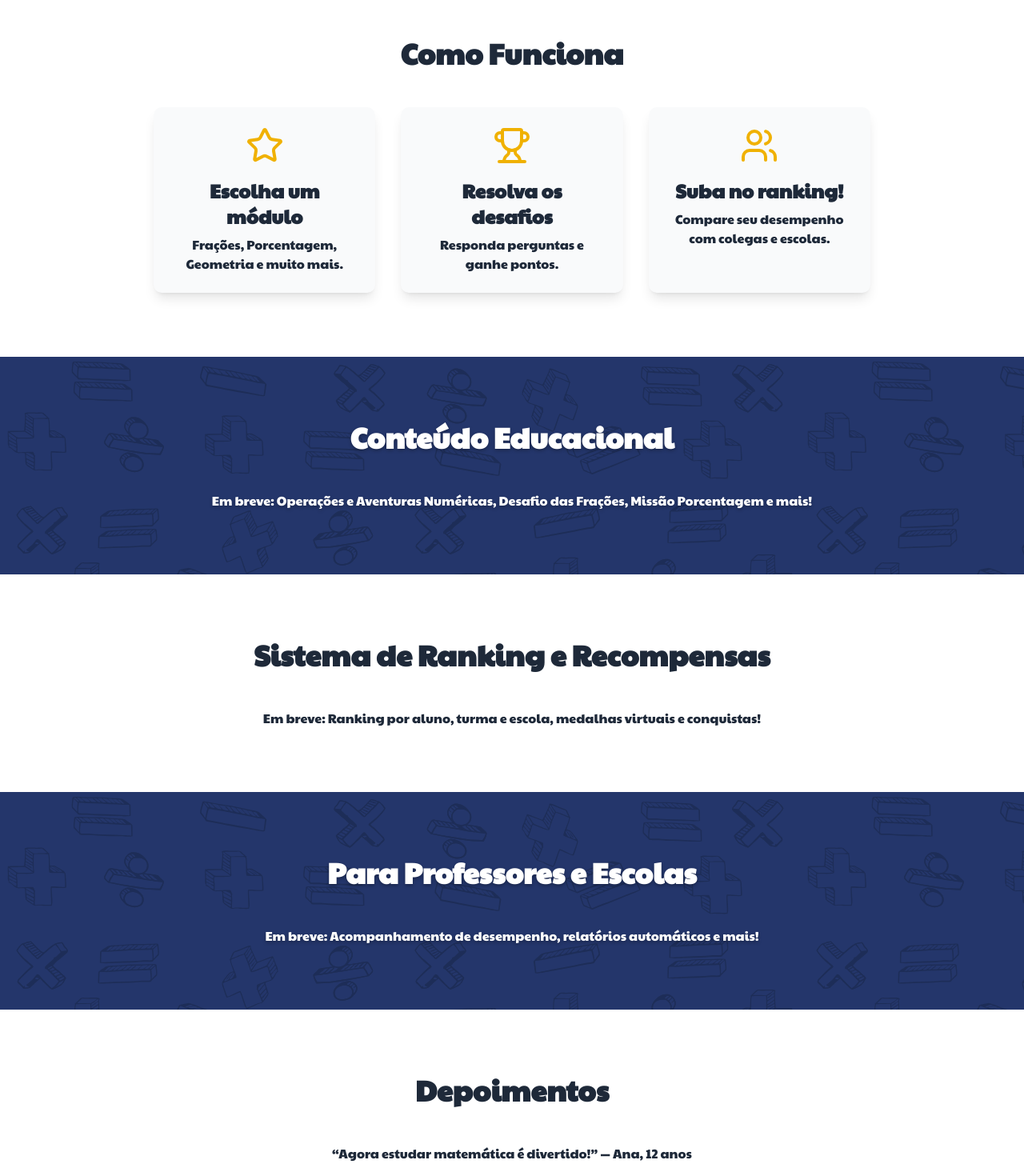
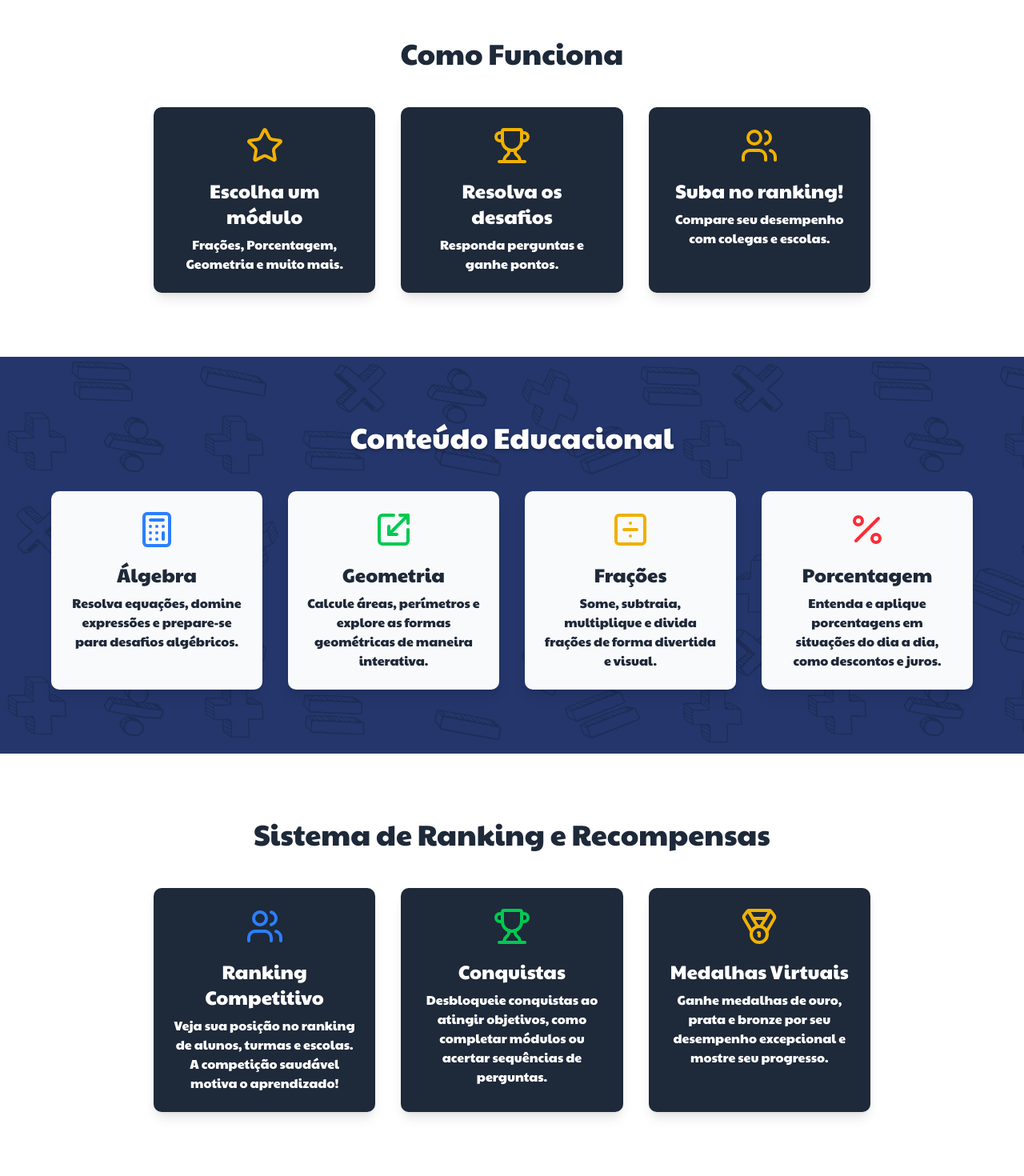
Before and after one commit to mairapaulac/MatFun, a Next.js app: page / in a window 1280 px wide. Shown: the part 960-2430 px from the top of the page at 80% size. Built offline with nearby package versions, Linux system fonts and the light colour scheme.

Commit message:
ui(landing page): added content on lp

```diff
--- a/src/app/page.tsx
+++ b/src/app/page.tsx
@@ -2,7 +2,7 @@
 
 import { Button } from "@/components/ui/button";
 import { useRouter } from "next/navigation";
-import { ArrowRight, ShieldCheck, Star, Trophy, Users, Menu } from "lucide-react";
+import { ArrowRight, ShieldCheck, Star, Trophy, Users, Menu, Medal, ClipboardList, BarChart, School, Calculator, Percent, Scaling, DivideSquareIcon } from "lucide-react";
 import Link from "next/link";
 import Image from "next/image";
 import { useState } from "react";
@@ -10,11 +10,30 @@ import { useState } from "react";
 export default function LandingPage() {
   const router = useRouter();
   const [isMenuOpen, setIsMenuOpen] = useState(false);
-
+  const testimonials = [
+    {
+      name: "Aluna",
+      age: 12,
+      school: "Escola Estadual",
+      text: "Agora estudar matemática é divertido! Consigo entender melhor os conceitos.",
+    },
+    {
+      name: "Aluno",
+      age: 13,
+      school: "Escola Estadual",
+      text: "Adoro competir com meus colegas. Melhorei muito meu desempenho!",
+    },
+    {
+      name: "Aluna",
+      age: 11,
+      school: "Escola Estadual",
+      text: "Os desafios são legais e não fico cansada. Quero jogar todos os dias!",
+    },
+  ]
   return (
     <div className="bg-background text-white min-h-screen w-screen overflow-x-hidden">
       {/* Header */}
-      <header className="py-4 px-8 flex justify-between items-center  bg-gradient-to-r from-[#293864] via-[#334a91] to-[#293864] border-b border-gray-700  sticky top-0 z-50">
+      <header className="py-4 px-8 flex justify-between items-center  bg[#334a91]  border-b border-gray-700  sticky top-0 z-50">
         <div className="flex items-center">
             <Image src="/logomatfun.svg" alt="MatFun Logo" width={150} height={50} />
             <nav className="hidden lg:flex items-center space-x-6 text-lg ml-10">
@@ -54,7 +73,7 @@ export default function LandingPage() {
             {/* <Image src="/logo-matfun.svg" alt="MatFun Logo" width={400} height={128} className="mx-auto"/> */}
             <Image src="/logomatfun.svg" alt="MatFun Logo" width={800} height={256} className="mx-auto"/>
         </div>
-        <h2 className="text-5xl font-bold mb-4 text-shadow">Aprenda Matemática Jogando!</h2>
+        <h2 className="text-5xl font-normal mb-4 text-shadow">Aprenda Matemática Jogando!</h2>
         <p className="text-lg max-w-2xl mx-auto mb-8 text-shadow">
           Uma plataforma divertida que ajuda alunos da rede pública a dominar a matemática e se preparar para o SAEB.
         </p>
@@ -66,21 +85,21 @@ export default function LandingPage() {
 
       {/* Como Funciona Section */}
       <section id="como-funciona" className="py-20 px-8 bg-white  text-gray-800">
-        <h3 className="text-4xl font-bold text-center mb-12">Como Funciona</h3>
+        <h3 className="text-4xl font-normal text-center mb-12">Como Funciona</h3>
         <div className="grid md:grid-cols-3 gap-8 max-w-4xl mx-auto">
-          <div className="text-center p-6 rounded-lg shadow-lg bg-gray-50 backdrop-blur-sm">
+          <div className="text-center p-6 rounded-lg shadow-lg bg-gray-800 text-white">
             <Star className="mx-auto h-12 w-12 text-yellow-500 mb-4" />
-            <h4 className="text-2xl font-bold mb-2">Escolha um módulo</h4>
+            <h4 className="text-2xl font-normal mb-2">Escolha um módulo</h4>
             <p>Frações, Porcentagem, Geometria e muito mais.</p>
           </div>
-          <div className="text-center p-6 rounded-lg shadow-lg bg-gray-50 backdrop-blur-sm">
+          <div className="text-center p-6 rounded-lg shadow-lg bg-gray-800 text-white">
             <Trophy className="mx-auto h-12 w-12 text-yellow-500 mb-4" />
-            <h4 className="text-2xl font-bold mb-2">Resolva os desafios</h4>
+            <h4 className="text-2xl font-normal mb-2">Resolva os desafios</h4>
             <p>Responda perguntas e ganhe pontos.</p>
           </div>
-          <div className="text-center p-6 rounded-lg shadow-lg bg-gray-50 backdrop-blur-sm">
+          <div className="text-center p-6 rounded-lg shadow-lg bg-gray-800 text-white">
             <Users className="mx-auto h-12 w-12 text-yellow-500 mb-4" />
-            <h4 className="text-2xl font-bold mb-2">Suba no ranking!</h4>
+            <h4 className="text-2xl font-normal mb-2">Suba no ranking!</h4>
             <p>Compare seu desempenho com colegas e escolas.</p>
           </div>
         </div>
@@ -88,56 +107,117 @@ export default function LandingPage() {
 
       {/* Conteúdo Educacional (Módulos) Section */}
       <section id="modulos" className="py-20 px-8 bg-pattern">
-        <h3 className="text-4xl font-bold text-center mb-12 text-shadow">Conteúdo Educacional</h3>
-        {/* Placeholder for modules */}
-        <div className="text-center text-shadow">
-          <p>Em breve: Operações e Aventuras Numéricas, Desafio das Frações, Missão Porcentagem e mais!</p>
+        <h3 className="text-4xl font-normal text-center mb-12 text-shadow">Conteúdo Educacional</h3>
+        <div className="grid md:grid-cols-2 lg:grid-cols-4 gap-8 max-w-6xl mx-auto text-gray-800">
+          <div className="text-center p-6 rounded-lg shadow-lg bg-gray-50">
+            <Calculator className="mx-auto h-12 w-12 text-blue-500 mb-4" />
+            <h4 className="text-2xl font-normal mb-2">Álgebra</h4>
+            <p>Resolva equações, domine expressões e prepare-se para desafios algébricos.</p>
+          </div>
+          <div className="text-center p-6 rounded-lg shadow-lg bg-gray-50">
+            <Scaling className="mx-auto h-12 w-12 text-green-500 mb-4" />
+            <h4 className="text-2xl font-normal mb-2">Geometria</h4>
+            <p>Calcule áreas, perímetros e explore as formas geométricas de maneira interativa.</p>
+          </div>
+          <div className="text-center p-6 rounded-lg shadow-lg bg-gray-50">
+            <DivideSquareIcon className="mx-auto h-12 w-12 text-yellow-500 mb-4" />
+            <h4 className="text-2xl font-normal mb-2">Frações</h4>
+            <p>Some, subtraia, multiplique e divida frações de forma divertida e visual.</p>
+          </div>
+          <div className="text-center p-6 rounded-lg shadow-lg bg-gray-50">
+            <Percent className="mx-auto h-12 w-12 text-red-500 mb-4" />
+            <h4 className="text-2xl font-normal mb-2">Porcentagem</h4>
+            <p>Entenda e aplique porcentagens em situações do dia a dia, como descontos e juros.</p>
+          </div>
         </div>
       </section>
 
       {/* Ranking Section */}
       <section id="ranking" className="py-20 px-8 bg-white text-gray-800">
-        <h3 className="text-4xl font-bold text-center mb-12">Sistema de Ranking e Recompensas</h3>
-        {/* Placeholder for ranking */}
-        <div className="text-center">
-          <p>Em breve: Ranking por aluno, turma e escola, medalhas virtuais e conquistas!</p>
+        <h3 className="text-4xl font-normal text-center mb-12">Sistema de Ranking e Recompensas</h3>
+        <div className="grid md:grid-cols-3 gap-8 max-w-4xl mx-auto">
+          <div className="text-center p-6 rounded-lg shadow-lg bg-gray-800 text-white">
+            <Users className="mx-auto h-12 w-12 text-blue-500 mb-4" />
+            <h4 className="text-2xl font-normal mb-2">Ranking Competitivo</h4>
+            <p>Veja sua posição no ranking de alunos, turmas e escolas. A competição saudável motiva o aprendizado!</p>
+          </div>
+          <div className="text-center p-6 rounded-lg shadow-lg bg-gray-800 text-white">
+            <Trophy className="mx-auto h-12 w-12 text-green-500 mb-4" />
+            <h4 className="text-2xl font-normal mb-2">Conquistas</h4>
+            <p>Desbloqueie conquistas ao atingir objetivos, como completar módulos ou acertar sequências de perguntas.</p>
+          </div>
+          <div className="text-center p-6 rounded-lg shadow-lg bg-gray-800 text-white">
+            <Medal className="mx-auto h-12 w-12 text-yellow-500 mb-4" />
+            <h4 className="text-2xl font-normal mb-2">Medalhas Virtuais</h4>
+            <p>Ganhe medalhas de ouro, prata e bronze por seu desempenho excepcional e mostre seu progresso.</p>
+          </div>
         </div>
       </section>
 
-      {/* Para Professores e Escolas Section */}
       <section id="educadores" className="py-20 px-8 bg-pattern">
-        <h3 className="text-4xl font-bold text-center mb-12 text-shadow">Para Professores e Escolas</h3>
-        {/* Placeholder for educators */}
-        <div className="text-center text-shadow">
-          <p>Em breve: Acompanhamento de desempenho, relatórios automáticos e mais!</p>
+        <h3 className="text-4xl font-normal text-center mb-12 text-shadow">Funcionalidades Futuras</h3>
+        <div className="grid md:grid-cols-3 gap-8 max-w-4xl mx-auto text-gray-800">
+          <div className="text-center p-6 rounded-lg shadow-lg bg-gray-50">
+            <BarChart className="mx-auto h-12 w-12 text-blue-500 mb-4" />
+            <h4 className="text-2xl font-normal mb-2">Acompanhamento de Desempenho</h4>
+            <p>Monitore o progresso de seus alunos em tempo real, identificando pontos fortes e dificuldades.</p>
+          </div>
+          <div className="text-center p-6 rounded-lg shadow-lg bg-gray-50">
+            <ClipboardList className="mx-auto h-12 w-12 text-green-500 mb-4" />
+            <h4 className="text-2xl font-normal mb-2">Relatórios Automáticos</h4>
+            <p>Receba relatórios detalhados por aluno, turma ou habilidade, facilitando a tomada de decisões pedagógicas.</p>
+          </div>
+          <div className="text-center p-6 rounded-lg shadow-lg bg-gray-50">
+            <School className="mx-auto h-12 w-12 text-yellow-500 mb-4" />
+            <h4 className="text-2xl font-normal mb-2">Atividades Personalizadas</h4>
+            <p>Crie e atribua listas de exercícios personalizadas para atender às necessidades específicas de cada turma.</p>
+          </div>
         </div>
       </section>
 
-      {/* Depoimentos Section */}
-      <section id="depoimentos" className="py-20 px-8 bg-white text-gray-800">
-        <h3 className="text-4xl font-bold text-center mb-12">Depoimentos</h3>
-        {/* Placeholder for testimonials */}
-        <div className="text-center">
-          <p>“Agora estudar matemática é divertido!” — Ana, 12 anos</p>
+      <section id="depoimentos" className="py-24 px-8 bg-white text-gray-800">
+        <h3 className="text-5xl font-bold text-center mb-16">O Que os Alunos Dizem</h3>
+        <div className="grid md:grid-cols-3 gap-8 max-w-5xl mx-auto">
+          {testimonials.map((testimonial, index) => (
+            <div
+              key={index}
+              className="p-8 rounded-2xl shadow-xl bg-gray-50 hover:shadow-2xl transition-shadow duration-300"
+            >
+              <div className="flex items-center gap-4 mb-4">
+                <div className="w-12 h-12 rounded-full bg-blue-400  flex items-center justify-center text-white font-bold text-lg">
+                  {testimonial.name.charAt(0)}
+                </div>
+                <div>
+                  <h4 className="font-bold text-lg">{testimonial.name}</h4>
+                  <p className="text-sm text-gray-500">
+                    {testimonial.age} anos • {testimonial.school}
+                  </p>
+                </div>
+              </div>
+              <div className="flex gap-1 mb-4">
+                {[...Array(5)].map((_, i) => (
+                  <Star key={i} className="h-4 w-4 fill-yellow-400 text-yellow-400" />
+                ))}
+              </div>
+              <p className="text-gray-700 leading-relaxed italic">{testimonial.text}</p>
+            </div>
+          ))}
         </div>
       </section>
 
-      {/* Segurança e Inclusão Section */}
       <section id="seguranca" className="py-20 px-8 bg-pattern">
-        <h3 className="text-4xl font-bold text-center mb-12 text-shadow">Segurança e Inclusão</h3>
+        <h3 className="text-4xl font-normal text-center mb-12 text-shadow">Segurança e Inclusão</h3>
         <div className="max-w-2xl mx-auto text-center">
           <ShieldCheck className="mx-auto h-12 w-12 text-green-400 mb-4" />
           <p className="text-shadow">Plataforma segura, sem anúncios, que respeita a privacidade dos alunos e é acessível em diversos dispositivos.</p>
         </div>
       </section>
 
-      {/* Call to Action Final */}
       <section className="py-20 px-8 text-center bg-white text-gray-800">
-        <h3 className="text-4xl font-bold mb-4">Pronto para entrar no jogo?</h3>
+        <h3 className="text-4xl font-normal mb-4">Pronto para entrar no jogo?</h3>
         <Button onClick={() => router.push('/auth/signup')} size="lg" className="transition-all duration-300 hover:scale-105 active:scale-95 rounded-bl-4xl rounded-tr-4xl">Começar Agora!</Button>
       </section>
 
-      {/* Footer */}
       <footer className="py-8 px-8 border-t border-gray-700 text-center bg-gray-800 bg-opacity-50">
         <p>&copy; 2025 MatFun. Todos os direitos reservados.</p>
         <div className="mt-4 space-x-4">
```
